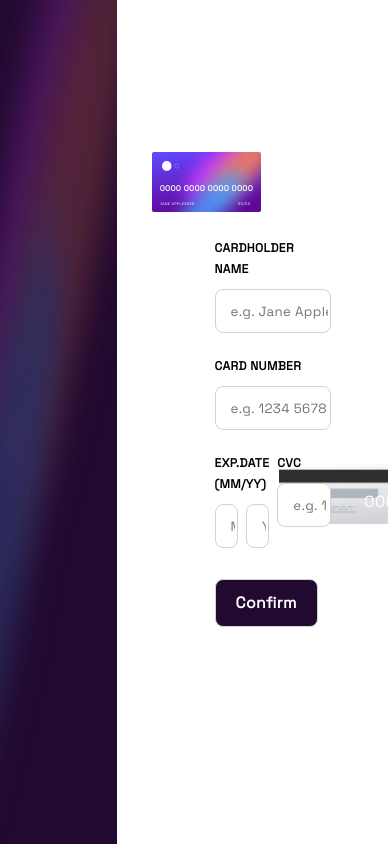
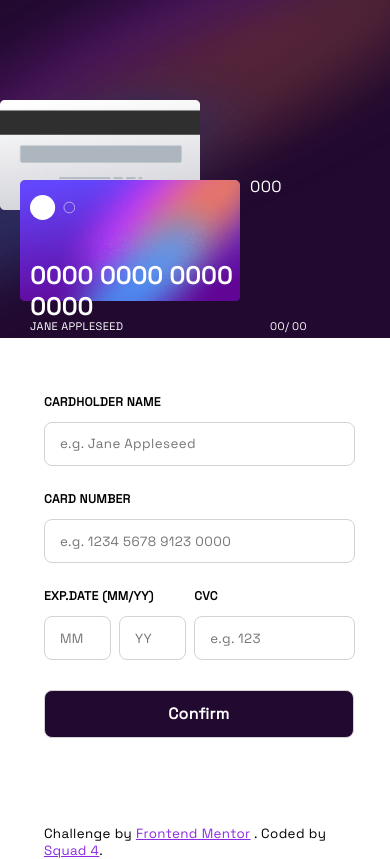
Before and after one commit to NeptunePurple/Credit-Card-js-project, a plain HTML site: page index.html in a window 390 px wide. Drawn offline with Linux system fonts and the light colour scheme.

Commit message:
js completed

```diff
--- a/index.html
+++ b/index.html
@@ -88,6 +88,7 @@
         <label for="cardholder_name">CARDHOLDER NAME</label>
         <br />
         <input type="text" class="info form-cardholder_name" id="cardholder_name" placeholder="e.g. Jane Appleseed" />
+
         <br />
 
         <label for="card_number">CARD NUMBER</label>
@@ -125,7 +126,10 @@
           <h3 id="confirm_button" style="margin: 0; padding: 0;">Confirm</h3>
         </button>
       </form>
+      <p id="footer_text">Challenge by <a href="https://www.frontendmentor.io/?ref=challenge" target="_blank" style="text-decoration: underline; color:blueviolet ;">Frontend Mentor</a> . Coded by <a href="#" style="text-decoration: underline; color:blueviolet;">Squad 4</a>.</p>
     </div>
+
+
 
     <!-- ThankYou text section after confirm button is clicked -->
 
--- a/script.js
+++ b/script.js
@@ -1,6 +1,17 @@
 //card name copied to the card from form element
 const formname = document.getElementById('cardholder_name');
 const cardname = document.getElementById('name');
+const formnumber = document.getElementById('card_number');
+const cardnumber = document.getElementById('number');
+const mmElement = document.getElementById('exp_month');
+const yyElement = document.getElementById('exp_year');
+const cvvElement = document.getElementById('form_cvv');
+const formWindow = document.getElementById('info-back');
+const thankYouWindow = document.getElementById('Confirm_page');
+const confirm_button_ele = document.getElementById("confirm_button");
+const continue_button_ele = document.getElementById("Continue_btn");
+
+
 formname.addEventListener('keyup',function(event){
     // event.target.value==="" ?
     cardname.innerText = event.target.value;
@@ -9,8 +20,6 @@ formname.addEventListener('keyup',function(event){
 
 
 // Card number error message issue
-const formnumber = document.getElementById('card_number');
-const cardnumber = document.getElementById('number');
 formnumber.addEventListener('keyup',function(event){
     // if(e.target.value.length)
     //pure string ko check karna padega bhai, user backspace karke sahi daal dega to bhi dikkat aayegi(Lmao)
@@ -103,7 +112,7 @@ formnumber.addEventListener('keyup',function(event){
 //     }
 // })
 
-const mmElement = document.getElementById('exp_month');
+
 mmElement.addEventListener('keyup',function(event){
     const mmElementval = Number(event.target.value);
     const messageaftermm = document.getElementById("errorMonth");
@@ -117,7 +126,7 @@ mmElement.addEventListener('keyup',function(event){
 })
 
 
-const yyElement = document.getElementById('exp_year');
+
 yyElement.addEventListener('keyup',function(event){
     const yyElementval = Number(event.target.value);
     const messageafteryy = document.getElementById("errorYear");
@@ -130,7 +139,7 @@ yyElement.addEventListener('keyup',function(event){
     }
 })
 
-const cvvElement = document.getElementById('form_cvv');
+
 cvvElement.addEventListener('keyup',function(event){
     const cvvElementval = Number(event.target.value);
     const messageaftercvv = document.getElementById("errorCvv");
@@ -182,27 +191,25 @@ cvvnumber.addEventListener('keyup', function(event){
 
 
 // hides form & shows the thankyou screen
-const formWindow = document.getElementById('info-back');
-const thankYouWindow = document.getElementById('Confirm_page');
 
-const confirm_button_ele = document.getElementById("confirm_button");
+
+
 
 confirm_button_ele.addEventListener('click',function(e){
+    e.preventDefault(); // <---- Stops Reloading(happens only when form is submitted)
 
-    // if(cardholder_name != "" && card_number != "" && exp_month != "" && exp_year != "" && form_cvv != "" ){
-    //      alert(Confirm);
-    // }
-    // else{
-
-    // }
-
-    e.preventDefault(); // <---- Stops Reloading(happens only when form is submitted)
+    if(formname.value == "" || formnumber.value == "" || mmElement.value == "" || yyElement.value == "" || cvvElement.value == "" ){
+        console.log('Please fill out all the fields correctly');
+        alert("Confirm");
+    }
+    else{
     formWindow.style.display = 'none';
     thankYouWindow.style.display = 'block';
     console.log('confirm button is clicked');
+    }
 })
 
-const continue_button_ele = document.getElementById("Continue_btn");
+
 continue_button_ele.addEventListener('click',function(e){
     formWindow.style.display = 'block';
     thankYouWindow.style.display = 'none';
--- a/style.css
+++ b/style.css
@@ -150,6 +150,8 @@ body {
     width: 100%;
     gap: 0.5rem;
 }
+
+
 #errorCardNumber{
     color: red;
     margin: 0;
@@ -224,7 +226,13 @@ body {
 
 } */
 
-
+/* Footer text...... */
+#footer_text{
+    position: absolute;
+    width: 110%;
+    top: 50vh;
+    font-size: smaller;
+}
 
 
 /* next page message--------> */
@@ -261,43 +269,110 @@ body {
     margin-top: 4vh;
 
 }
+@media screen and (max-width: 480px) {
+    #credit-front {
+        position: absolute;
+        margin-top: 180px;
+        margin-left: 20px;
+        width: 220px;
+        z-index: 1;
+    }
+
+    #background-left img {
+        width: 100vw;
+        height: 40vh;
+    }
+
+    #credit-front-image {
+        width: 220px;
+    }
+
+    #logo {
+        height: 25px;
+        top: 15px;
+        left: 10px;
+    }
+
+    #number {
+        font-size: 24px;
+        top: 80px;
+        left: 10px;
+    }
+
+    #name {
+        top: 139px;
+        left: 10px;
+        font-size: 11px;
+    }
+
+    #month {
+        top: 139px;
+        left: 250px;
+        font-size: 11px;
+    }
+
+    #year {
+        top: 139px;
+        left: 272px;
+        font-size: 11px;
+    }
+
+    /* ----------card-back----------- */
+    #credit-back {
+        margin-top: 100px;
+        margin-left: 0;
+        display: flex;
+        justify-content: center;
+    }
+
+    #credit-back-image {
+        width: 200px;
+    }
+
+    .credit-back-image_cvv {
+        left: 250px;
+        top: 76px;
+    }
+
+    #info-back {
+        margin-top: 390px;
+        position: relative;
+        top: 0;
+        left: 15%;
+
+    }
+    .info-card {
+            width: 75vw;
+        }
+}
 
 
 
 
 
-/* @media screen and (max-width:){
-    body{
-        flex-direction: column;
-    }
-
-} */
-
-/* @media screen and (max-width: 1000px) {
-    /* #global-parent {
-            position: relative;
-    } */
-        /* #background-left {
-            margin-left: 0px;
-            margin-top: 0px;
-            position: relative;
-        } */
-
-    /* #global-parent {
-        display: flex;
-        flex-direction: column;
 
 
-    }
 
-    #credit-front-image,
-    #credit-back-image {
-        width: 280px;
 
-    }
 
-    #gradient-image {
-        width: 100%;
-        min-height: 30vh;
 
-    } */
+
+
+
+
+
+
+
+
+
+
+
+
+
+
+
+
+
+/* @media screen and(max-width:768px){
+    #
+} */
```
